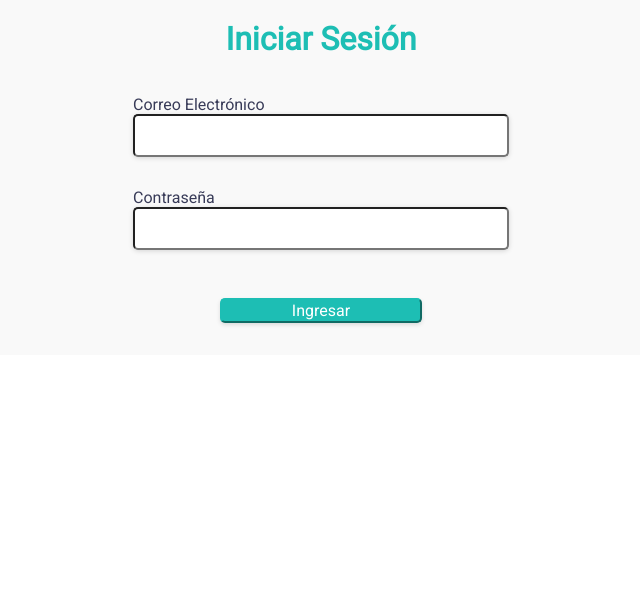
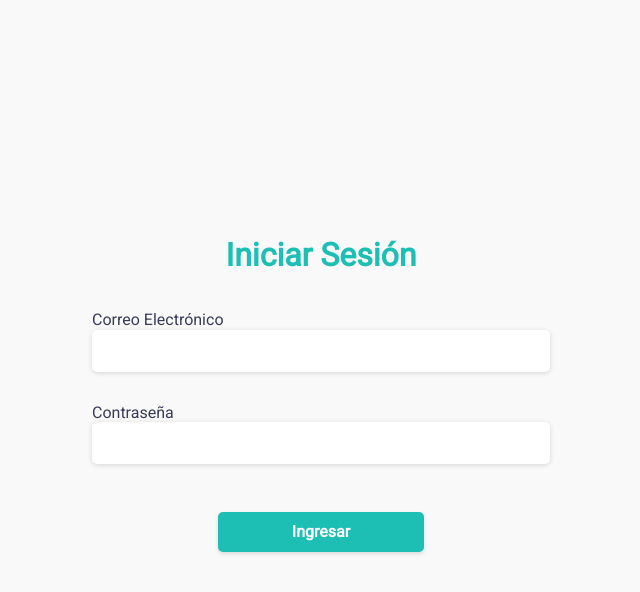
Before and after one commit to animolina/IntegrationProyectCTD, a React (Vite) app in the folder frontend/: page /login in a window 1280 px wide. Shown: the top 592 px of the page, without its empty margins (319-959 px from the left). Built offline with nearby package versions, Linux system fonts and the light colour scheme.

Commit message:
Use css modules, create button and input components

```diff
--- a/frontend/index.html
+++ b/frontend/index.html
@@ -9,6 +9,7 @@
   <link rel="preconnect" href="https://fonts.googleapis.com">
   <link rel="preconnect" href="https://fonts.gstatic.com" crossorigin>
   <link href="https://fonts.googleapis.com/css2?family=Roboto&display=swap" rel="stylesheet">
+  <link rel="stylesheet" href="./src/main.css" />
 </head>
 
 <body>
--- /dev/null
+++ b/frontend/src/components/Button.jsx
@@ -0,0 +1,14 @@
+import styles from '../styles/button.module.css';
+import PropTypes from 'prop-types';
+
+export default function Button({ innerText }) {
+	return (
+		<button className={styles.basicButton}>
+			<span className={styles.innerText}>{innerText}</span>
+		</button>
+	);
+}
+
+Button.propTypes = {
+	innerText: PropTypes.string.isRequired,
+};
--- /dev/null
+++ b/frontend/src/components/Input.jsx
@@ -0,0 +1,11 @@
+import styles from '../styles/input.module.css';
+import PropTypes from 'prop-types';
+
+export default function Input({ type, placeholder }) {
+	return <input className={styles.basicInput} type={type ?? 'text'} placeholder={placeholder ?? ''} />;
+}
+
+Input.propTypes = {
+	type: PropTypes.string,
+	placeholder: PropTypes.string,
+};
--- /dev/null
+++ b/frontend/src/main.css
@@ -0,0 +1,6 @@
+:root {
+	font-family: 'Roboto', sans-serif;
+	font-size: 16px;
+	--main-color: #1dbeb4;
+	--text-color: #383B58;
+}
--- a/frontend/src/pages/Login.jsx
+++ b/frontend/src/pages/Login.jsx
@@ -1,83 +1,24 @@
-import styled from 'styled-components';
-
-const baseColor = '#1DBEB4';
-const labelColor = '#383B58';
-const baseFont = "'Roboto', sans-serif";
-
-const Body = styled.div`
-	display: flex;
-	flex-direction: column;
-	justify-content: center;
-	align-items: center;
-	background-color: #f9f9f9;
-	width: 100%;
-	height: 100%;
-	font-family: ${baseFont};
-`;
-
-const Form = styled.div`
-	display: flex;
-	flex-direction: column;
-	align-items: center;
-`;
-
-const Button = styled.button`
-	background-color: ${baseColor};
-	border-color: ${baseColor};
-	color: white;
-	margin: 2rem 0px;
-	width: fit-content;
-	border-radius: 5px;
-	box-shadow: 0px 2px 4px rgba(0, 0, 0, 0.12);
-`;
-
-const Input = styled.input`
-	font-size: 32px;
-	box-shadow: 0px 1px 5px rgba(0, 0, 0, 0.15);
-	border-radius: 5px;
-	color: '#BEBEBE';
-`;
-
-const Label = styled.span`
-	color: ${labelColor};
-`;
-
-const Title = styled.h1`
-	color: ${baseColor};
-`;
-
-const ButtonInnerText = styled.span`
-	padding: 4rem;
-	font-size: 16px;
-	line-height: 19px;
-	text-align: center;
-`;
-
-const FormField = styled.div`
-	margin: 1rem 0px;
-	display: flex;
-	flex-direction: column;
-`;
+import Button from '../components/Button';
+import Input from '../components/Input';
+import styles from '../styles/login.module.css';
 
 export default function Login() {
 	return (
-		<Body>
-			<Title>Iniciar Sesión</Title>
-			<Form>
-				<FormField>
-					<Label>Correo Electrónico</Label>
+		<div className={styles.mainContainer}>
+			<h1 className={styles.title}>Iniciar Sesión</h1>
+			<div className={styles.formContainer}>
+				<div className={styles.formField}>
+					<span className={styles.label}>Correo Electrónico</span>
 					<Input type={'email'} />
-				</FormField>
+				</div>
 
-				<FormField>
-					<Label>Contraseña</Label>
+				<div className={styles.formField}>
+					<span className={styles.label}>Contraseña</span>
 					<Input type={'password'} />
-				</FormField>
+				</div>
 
-				<Button>
-					<ButtonInnerText>Ingresar</ButtonInnerText>
-				</Button>
-			</Form>
-		</Body>
+				<Button innerText='Ingresar'></Button>
+			</div>
+		</div>
 	);
 }
--- /dev/null
+++ b/frontend/src/styles/button.module.css
@@ -0,0 +1,17 @@
+.basicButton {
+	background-color: var(--main-color);
+	border: none;
+	color: white;
+	margin: 2rem 0px;
+	border-radius: 5px;
+	box-shadow: 0px 2px 4px rgba(0, 0, 0, 0.12);
+	height: 2.5rem;
+	width: 12.875rem;
+}
+
+.innerText {
+	font-size: 1rem;
+	font-weight: 700;
+	line-height: 1.25rem;
+	text-align: center;
+}
--- /dev/null
+++ b/frontend/src/styles/input.module.css
@@ -0,0 +1,14 @@
+.basicInput {
+	font-size: 2rem;
+	box-shadow: 0px 1px 5px rgba(0, 0, 0, 0.15);
+	border-radius: 5px;
+	color: var(--text-color);
+    border: none;
+    width: 28rem;
+    height: 2.5rem;
+    background-color: #FFFFFF;
+    font-weight: 500;
+    font-size: 1rem;
+    line-height: 0.875rem;
+    padding-left: 0.5rem;
+}
--- /dev/null
+++ b/frontend/src/styles/login.module.css
@@ -0,0 +1,28 @@
+.mainContainer {
+	height: 100vh;
+	display: flex;
+	flex-direction: column;
+	justify-content: center;
+	align-items: center;
+	background-color: #f9f9f9;
+}
+
+.title {
+	color: var(--main-color);
+}
+
+.formContainer {
+	display: flex;
+	flex-direction: column;
+	align-items: center;
+}
+
+.formField {
+	margin: 1rem 0px;
+	display: flex;
+	flex-direction: column;
+}
+
+.label {
+	color: var(--text-color);
+}
```
